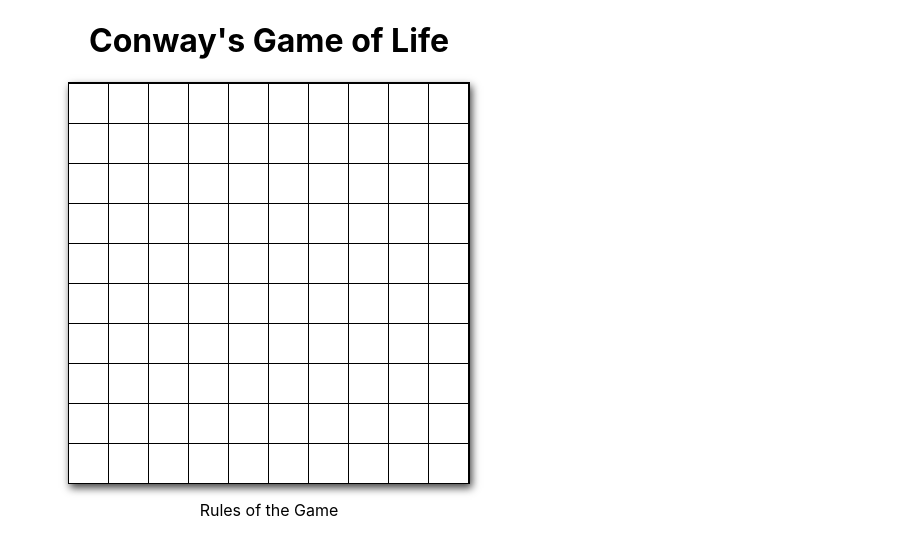
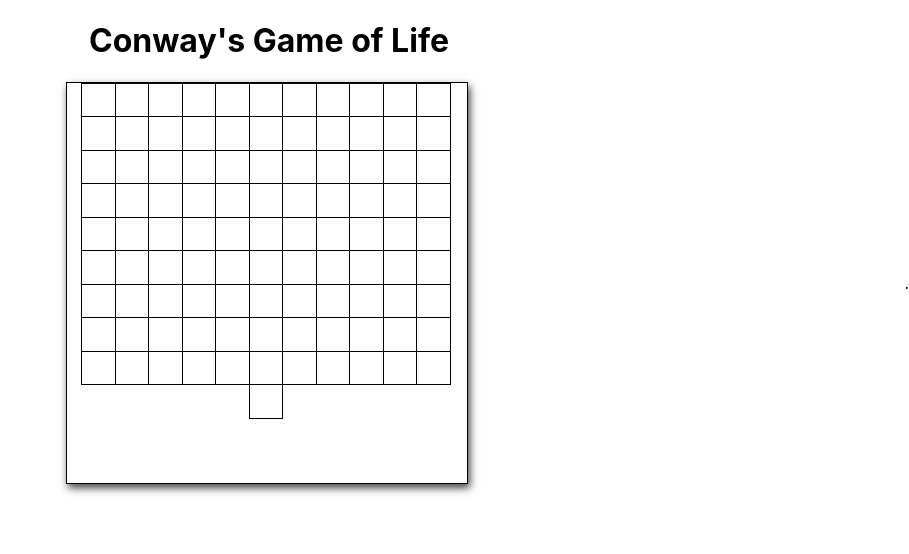
Before and after one commit to dvwhite/react-game-of-life, a React (Create React App) app: page / in a window 1280 px wide. Shown: the top 554 px of the page, without its empty margins (371-1280 px from the left). Built offline with nearby package versions, Linux system fonts and the light colour scheme; the HTML template or start-up script is replaced by a standard one.

Commit message:
Style App and Cell, making cell width more dynamic

```diff
--- a/src/App.js
+++ b/src/App.js
@@ -1,12 +1,23 @@
 import React, { useState, useEffect } from "react";
 import { scale, width, height } from "./constants/constants";
 import "./App.scss";
+import "./index.scss";
 
 // Helper functions
 import { create2dArray } from "./utils/utils";
 
 // Component imports
 import Grid from "./components/Grid";
+import Desc from "./components/Desc";
+
+// Styled components
+import styled from "styled-components";
+
+const Container = styled.div`
+  display: flex;
+  justify-content: space-evenly;
+  align-items: center;
+`;
 
 function App() {
   const [cells, setCells] = useState([]);
@@ -22,8 +33,10 @@ function App() {
   return (
     <div className="App">
       <h1>Conway's Game of Life</h1>
-      <Grid rows={rows} cols={cols} cells={cells} />
-      <p>Rules of the Game</p>
+      <Container>
+        <Grid rows={rows} cols={cols} cells={cells} />
+        <Desc />
+      </Container>
     </div>
   );
 }
--- a/src/components/Cell.jsx
+++ b/src/components/Cell.jsx
@@ -1,5 +1,4 @@
-import React from "react";
-import { scale } from "../constants/constants";
+import React, { useState } from "react";
 import "../index.scss";
 
 // Styled component imports
@@ -8,18 +7,26 @@ import styled from "styled-components";
 const Square = styled.div`
   display: inline-block;
   border: 1px solid black;
-  width: ${scale - 1}px;
-  height: ${scale - 1}px;
+  width: 8.125%;
+  height: 8.125%;
+  margin-bottom: -1px;
   margin-left: -1px;
-  margin-bottom: -1px;
 
   &:hover {
-    background-color: slateblue;
+    background-color: #444;
   }
 `;
 
-const Cell = ({ isAlive }) => {
-  return <Square className={isAlive ? "alive" : "dead"} />;
+const Cell = ({ alive }) => {
+  const [isAlive, setIsAlive] = useState(alive);
+  const handleClick = (e) => {
+    e.preventDefault();
+    setIsAlive(!isAlive);
+  };
+
+  return (
+    <Square className={isAlive ? "alive" : "dead"} onClick={handleClick} />
+  );
 };
 
 export default Cell;
```
